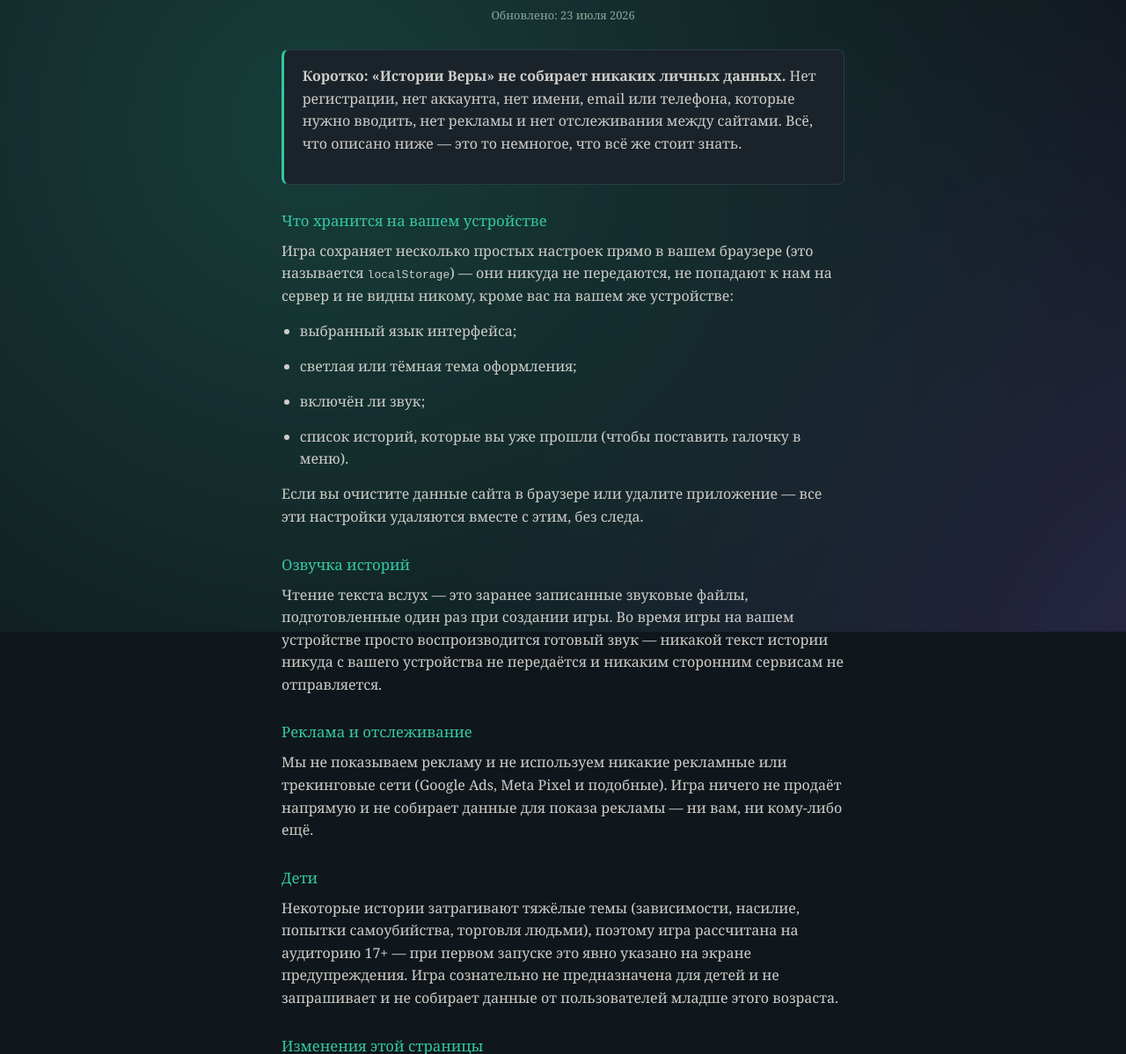
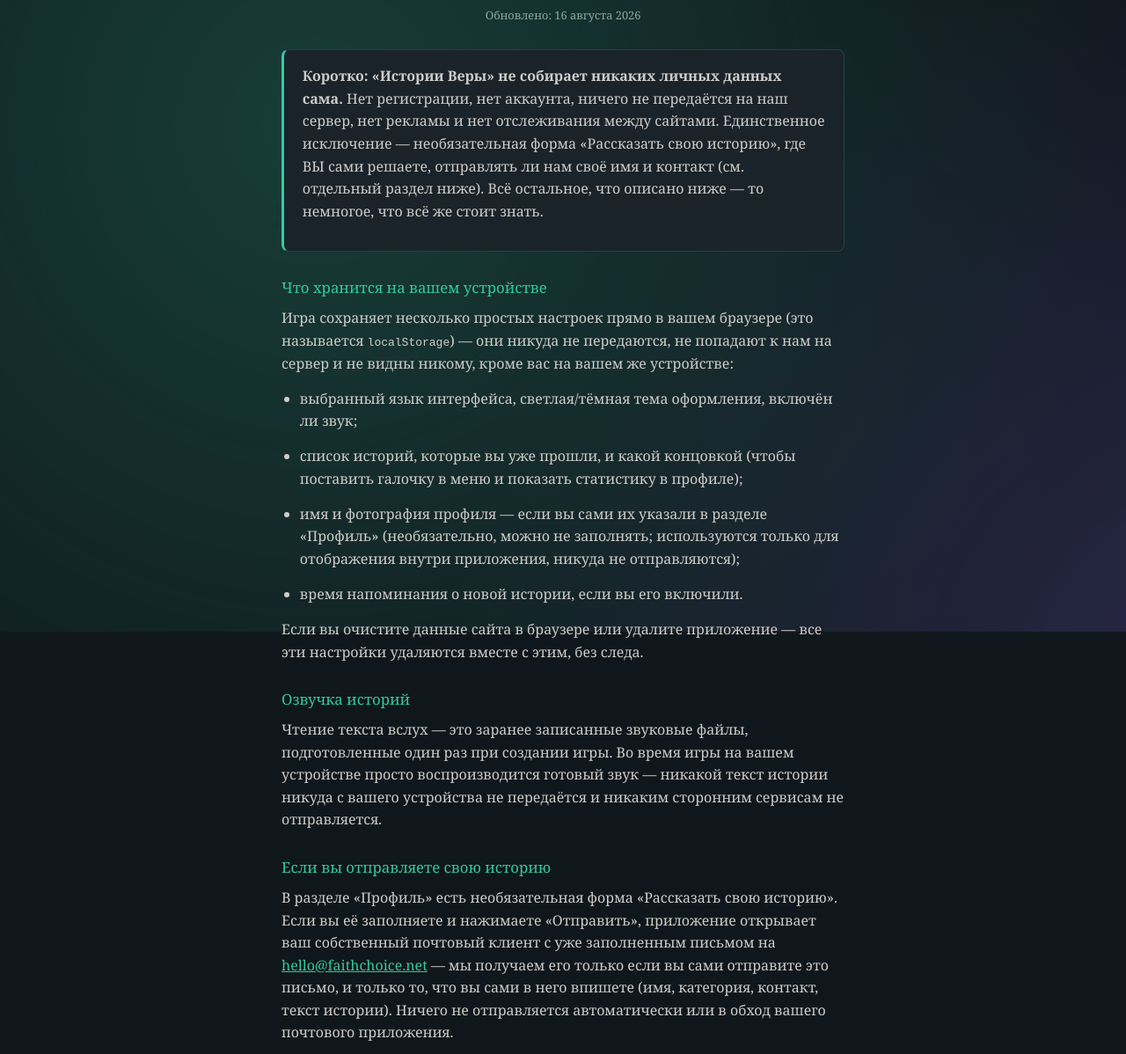
Before and after one commit to ramil996312-ship-it/faithchoice-game, a website: page privacy.html in a window 1280 px wide. Shown: the part 82-1280 px from the top of the page at 88% size. Drawn offline with Linux system fonts and the light colour scheme.

Commit message:
Финальная проверка перед публикацией: исправить XSS в профиле и уточнить privacy.html
- app.js: имя профиля вставлялось в innerHTML без экранирования (self-XSS
  через prompt()) — заменено на безопасный textContent, как везде в проекте.
- privacy.html: политика утверждала "нет имени/email/телефона для ввода", но
  форма "Рассказать свою историю" их запрашивает — переписан раздел с честным
  описанием (mailto-отправка, ничего не собирается автоматически), дополнен
  список localStorage (profileName/profilePhoto/reminderTime), добавлена
  оговорка про голосовой ввод и облачное распознавание речи.

```diff
--- a/app.js
+++ b/app.js
@@ -1287,7 +1287,7 @@ function renderProfile() {
         ${myPhoto ? `<img src="${myPhoto}" alt="">` : PHOTO_PLACEHOLDER_ICON}
         <input type="file" accept="image/*" style="display:none" onchange="onProfilePhotoPicked(this)">
       </label>
-      <div><h2 onclick="editProfileName()" style="cursor:pointer">${getProfileName() ? t('profileGreeting').replace('{name}', getProfileName()) : t('profileTitle')}</h2></div>
+      <div><h2 id="profileGreetingText" onclick="editProfileName()" style="cursor:pointer"></h2></div>
     </div>
     <div class="profile-stats">
       <div class="profile-stat"><div class="num">${completed.size}</div><div class="label">${t('profileStoriesLabel').replace('{total}', totalStories)}</div></div>
@@ -1311,6 +1311,7 @@ function renderProfile() {
     </div>
     <button type="button" class="profile-cta" id="profileShareBtn">${t('profileShare')}</button>
   `;
+  document.getElementById('profileGreetingText').textContent = getProfileName() ? t('profileGreeting').replace('{name}', getProfileName()) : t('profileTitle');
   const shareBtn = document.getElementById('profileShareBtn');
   if (shareBtn) shareBtn.addEventListener('click', () => { window.location.href = 'share-story.html'; });
 }
--- a/privacy.html
+++ b/privacy.html
@@ -53,12 +53,14 @@
 <body>
 <main>
   <h1>Политика конфиденциальности</h1>
-  <p class="updated">Обновлено: 23 июля 2026</p>
+  <p class="updated">Обновлено: 16 августа 2026</p>
 
   <div class="card">
-    <p><strong>Коротко: «Истории Веры» не собирает никаких личных данных.</strong> Нет регистрации,
-    нет аккаунта, нет имени, email или телефона, которые нужно вводить, нет рекламы и нет отслеживания
-    между сайтами. Всё, что описано ниже — это то немногое, что всё же стоит знать.</p>
+    <p><strong>Коротко: «Истории Веры» не собирает никаких личных данных сама.</strong> Нет
+    регистрации, нет аккаунта, ничего не передаётся на наш сервер, нет рекламы и нет отслеживания
+    между сайтами. Единственное исключение — необязательная форма «Рассказать свою историю», где
+    ВЫ сами решаете, отправлять ли нам своё имя и контакт (см. отдельный раздел ниже). Всё остальное,
+    что описано ниже — то немногое, что всё же стоит знать.</p>
   </div>
 
   <h2>Что хранится на вашем устройстве</h2>
@@ -66,10 +68,12 @@
   <code>localStorage</code>) — они никуда не передаются, не попадают к нам на сервер и не видны
   никому, кроме вас на вашем же устройстве:</p>
   <ul>
-    <li>выбранный язык интерфейса;</li>
-    <li>светлая или тёмная тема оформления;</li>
-    <li>включён ли звук;</li>
-    <li>список историй, которые вы уже прошли (чтобы поставить галочку в меню).</li>
+    <li>выбранный язык интерфейса, светлая/тёмная тема оформления, включён ли звук;</li>
+    <li>список историй, которые вы уже прошли, и какой концовкой (чтобы поставить галочку в меню и
+    показать статистику в профиле);</li>
+    <li>имя и фотография профиля — если вы сами их указали в разделе «Профиль» (необязательно, можно
+    не заполнять; используются только для отображения внутри приложения, никуда не отправляются);</li>
+    <li>время напоминания о новой истории, если вы его включили.</li>
   </ul>
   <p>Если вы очистите данные сайта в браузере или удалите приложение — все эти настройки удаляются
   вместе с этим, без следа.</p>
@@ -78,6 +82,19 @@
   <p>Чтение текста вслух — это заранее записанные звуковые файлы, подготовленные один раз при создании
   игры. Во время игры на вашем устройстве просто воспроизводится готовый звук — никакой текст истории
   никуда с вашего устройства не передаётся и никаким сторонним сервисам не отправляется.</p>
+
+  <h2>Если вы отправляете свою историю</h2>
+  <p>В разделе «Профиль» есть необязательная форма «Рассказать свою историю». Если вы её заполняете и
+  нажимаете «Отправить», приложение открывает ваш собственный почтовый клиент с уже заполненным
+  письмом на <a href="mailto:hello@faithchoice.net">hello@faithchoice.net</a> — мы получаем его только
+  если вы сами отправите это письмо, и только то, что вы сами в него впишете (имя, категория, контакт,
+  текст истории). Ничего не отправляется автоматически или в обход вашего почтового приложения.</p>
+  <p>Если в этой форме вы используете голосовой ввод (кнопка микрофона вместо набора текста), надиктованная
+  речь распознаётся встроенным в браузер/устройство сервисом распознавания речи — на некоторых
+  устройствах это происходит на самом устройстве, на других запись кратко отправляется на сервер
+  распознавания речи (например, Google на Android). Это делает не наше приложение, а операционная
+  система/браузер, только если вы сами нажали кнопку микрофона — обычный набор текста этого не
+  задействует.</p>
 
   <h2>Реклама и отслеживание</h2>
   <p>Мы не показываем рекламу и не используем никакие рекламные или трекинговые сети (Google Ads,
--- a/www/app.js
+++ b/www/app.js
@@ -1287,7 +1287,7 @@ function renderProfile() {
         ${myPhoto ? `<img src="${myPhoto}" alt="">` : PHOTO_PLACEHOLDER_ICON}
         <input type="file" accept="image/*" style="display:none" onchange="onProfilePhotoPicked(this)">
       </label>
-      <div><h2 onclick="editProfileName()" style="cursor:pointer">${getProfileName() ? t('profileGreeting').replace('{name}', getProfileName()) : t('profileTitle')}</h2></div>
+      <div><h2 id="profileGreetingText" onclick="editProfileName()" style="cursor:pointer"></h2></div>
     </div>
     <div class="profile-stats">
       <div class="profile-stat"><div class="num">${completed.size}</div><div class="label">${t('profileStoriesLabel').replace('{total}', totalStories)}</div></div>
@@ -1311,6 +1311,7 @@ function renderProfile() {
     </div>
     <button type="button" class="profile-cta" id="profileShareBtn">${t('profileShare')}</button>
   `;
+  document.getElementById('profileGreetingText').textContent = getProfileName() ? t('profileGreeting').replace('{name}', getProfileName()) : t('profileTitle');
   const shareBtn = document.getElementById('profileShareBtn');
   if (shareBtn) shareBtn.addEventListener('click', () => { window.location.href = 'share-story.html'; });
 }
```
Also changed, not shown: www/privacy.html (+25 -8 lines).
